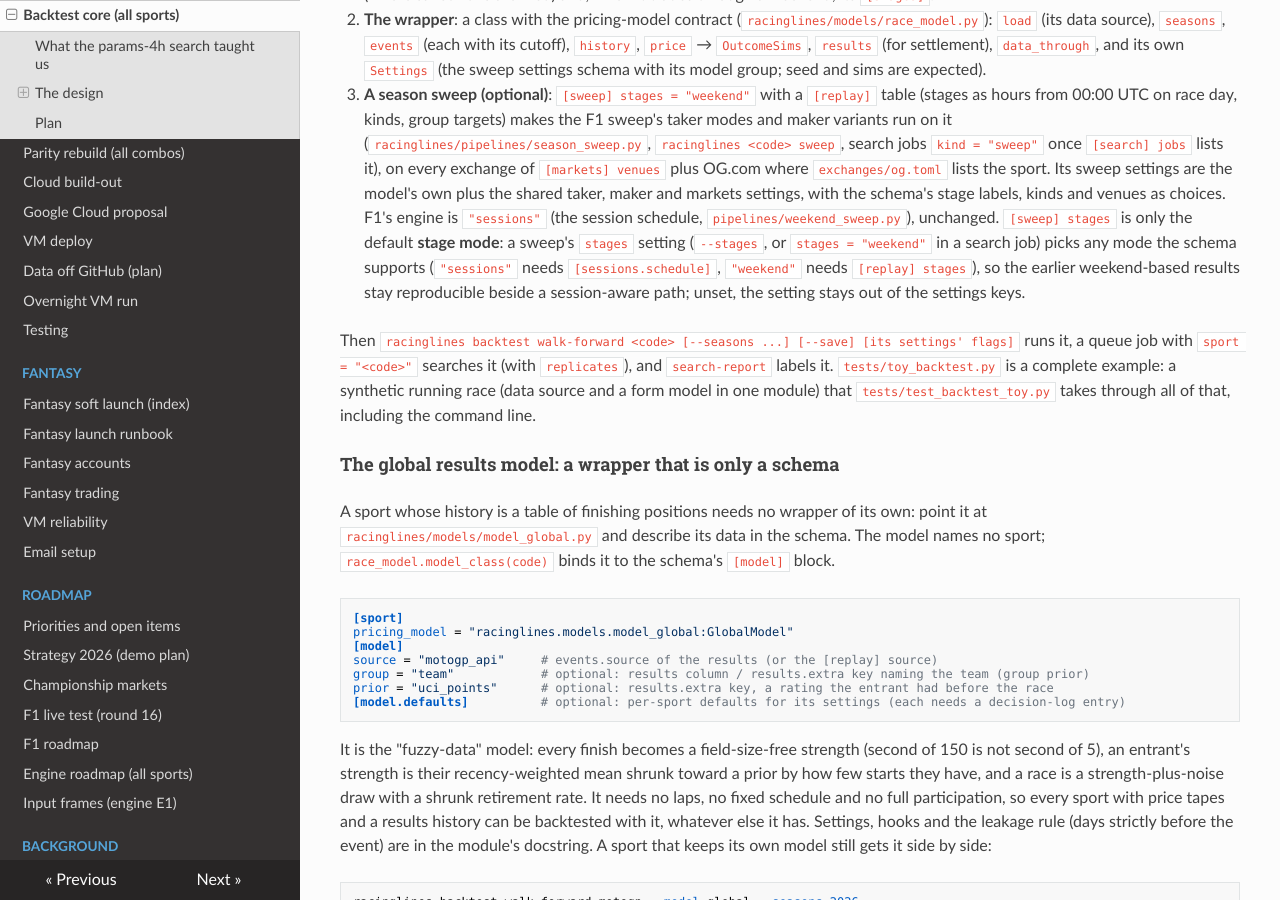
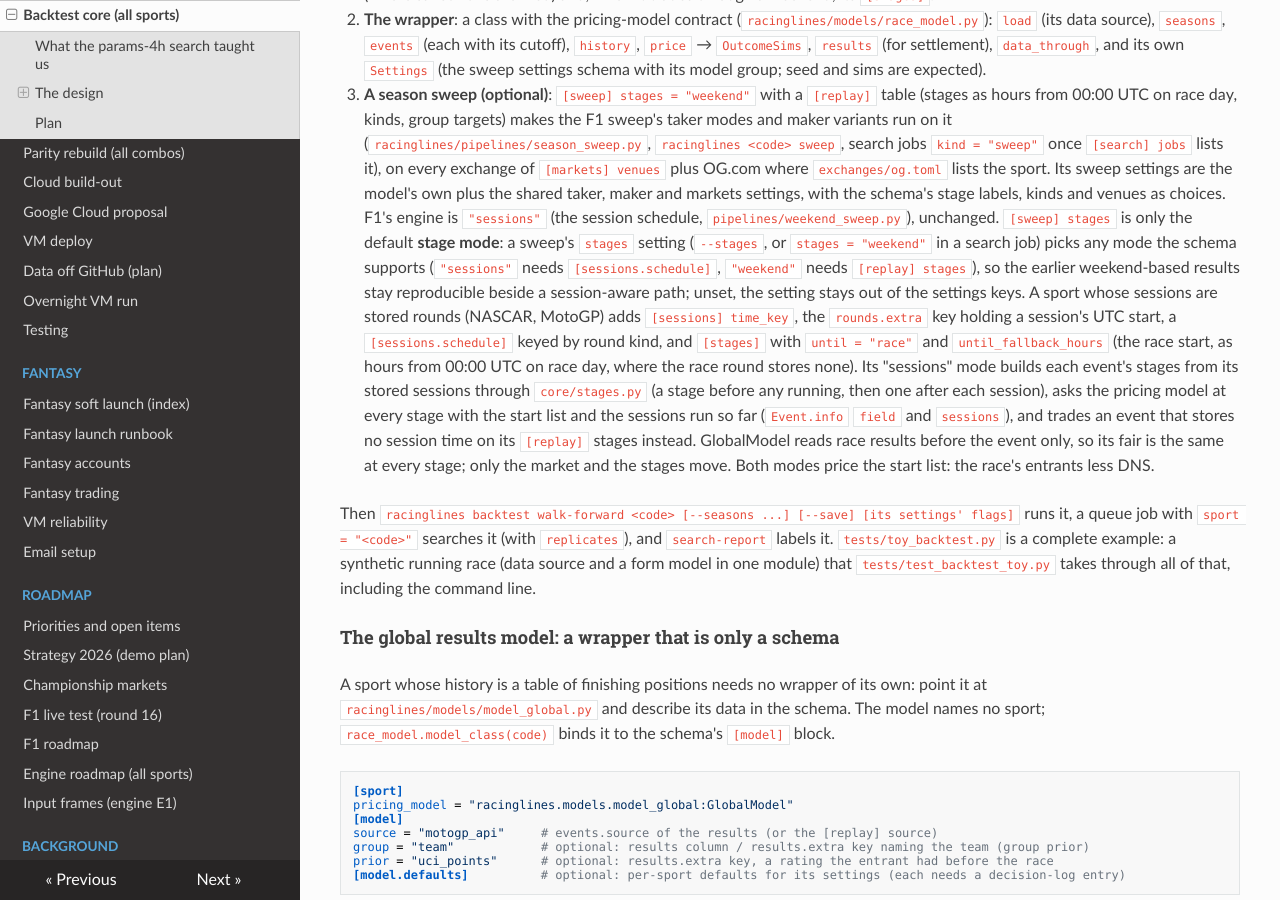
Before and after one commit to lalligagger/racinglines-public, an MkDocs documentation site: the page built from docs/backtest-core.md, in a window 1280 px wide and 900 px high, scrolled down 4144 px. Built offline with MkDocs 1.6.1, drawn with Linux system fonts in a browser that asks for light colours; nearby versions of some CDN libraries.

Commit message:
[core] C12a: docs and the decision-log row for the NASCAR and MotoGP session schedules (a priori values)
Co-Authored-By: Claude Opus 5.5 (1M context) <noreply@anthropic.com>

```diff
--- a/docs/backtest-core.md
+++ b/docs/backtest-core.md
@@ -153,6 +153,15 @@ search or the report:
    `stages` setting (`--stages`, or `stages = "weekend"` in a search job) picks any mode the schema supports
    (`"sessions"` needs `[sessions.schedule]`, `"weekend"` needs `[replay] stages`), so the earlier weekend-based
    results stay reproducible beside a session-aware path; unset, the setting stays out of the settings keys.
+   A sport whose sessions are stored rounds (NASCAR, MotoGP) adds `[sessions] time_key`, the `rounds.extra` key
+   holding a session's UTC start, a `[sessions.schedule]` keyed by round kind, and `[stages]` with `until = "race"`
+   and `until_fallback_hours` (the race start, as hours from 00:00 UTC on race day, where the race round stores
+   none). Its "sessions" mode builds each event's stages from its stored sessions through `core/stages.py` (a stage
+   before any running, then one after each session), asks the pricing model at every stage with the start list
+   and the sessions run so far (`Event.info` `field` and `sessions`), and trades an event that stores no session
+   time on its `[replay]` stages instead. GlobalModel reads race results before the event only, so its fair is
+   the same at every stage; only the market and the stages move. Both modes price the start list: the race's
+   entrants less DNS.
 
 Then `racinglines backtest walk-forward <code> [--seasons ...] [--save] [its settings' flags]` runs it,
 a queue job with `sport = "<code>"` searches it (with `replicates`), and `search-report` labels it.
```
Also changed, not shown: docs/cli.md (+1 -1 lines), docs/f1-roadmap.md (+1 -0 lines).
